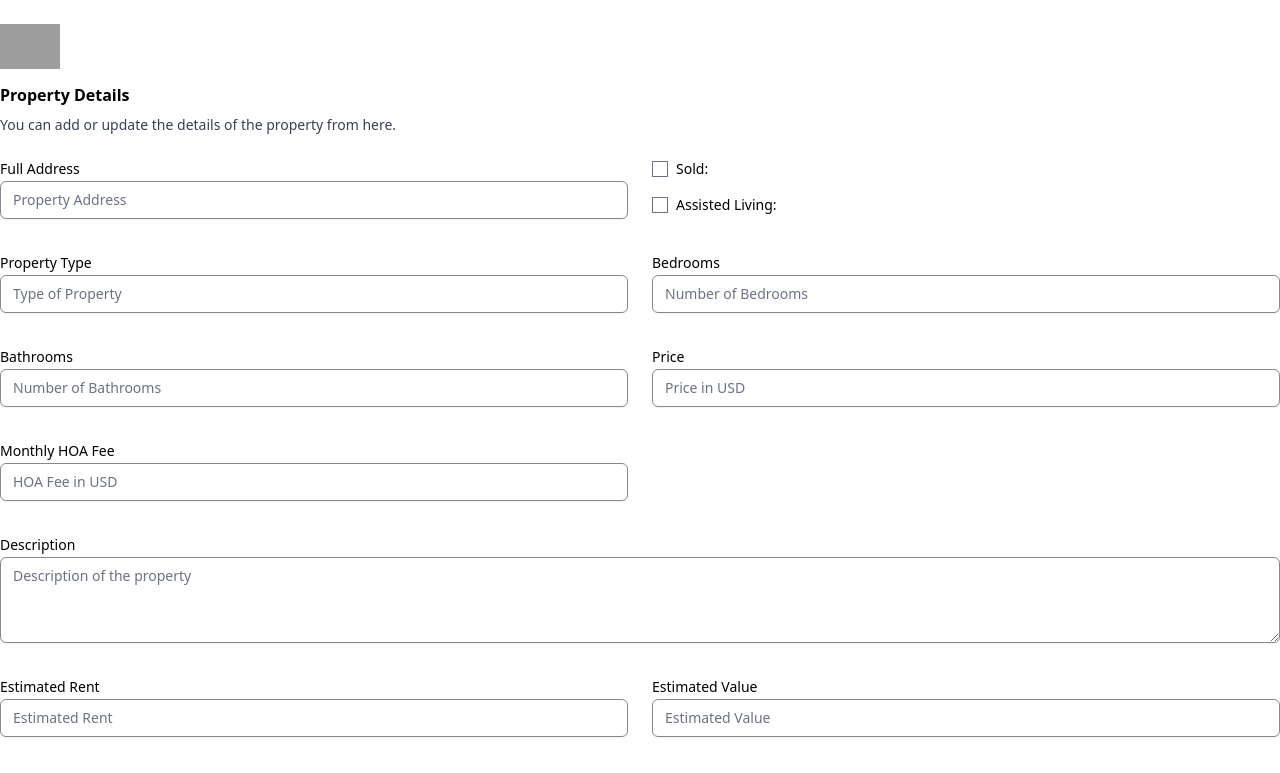
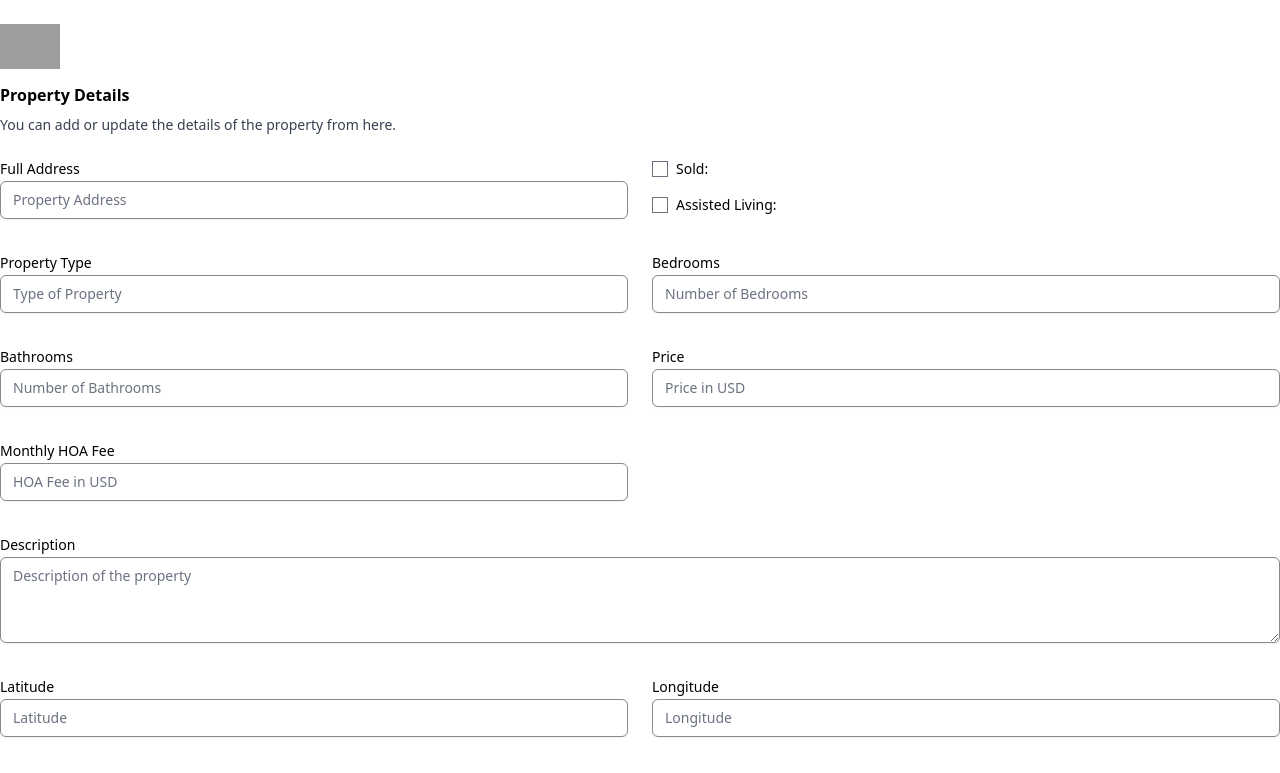
Before and after one commit to martoast/thecreativeone-listings-app, a Nuxt app: page /admin/1/edit in a window 1280 px wide. Shown: the top 773 px of the page. Built offline with nearby package versions, Linux system fonts and the light colour scheme; no server answers; grey boxes are pictures that could not be loaded.

Commit message:
lat lng to property form

```diff
--- a/components/PropertyForm.vue
+++ b/components/PropertyForm.vue
@@ -105,6 +105,30 @@
             <label for="description" class="block text-sm font-medium leading-6">Description</label>
             <textarea v-model="property.description" id="description" rows="3" class="block w-full border-gray-400 rounded-md py-1.5 shadow-sm focus:ring-indigo-500 sm:text-sm sm:leading-6" placeholder="Description of the property"></textarea>
           </div>
+
+
+          <div class="sm:col-span-3">
+              <label for="latitude" class="block text-sm font-medium leading-6">Latitude</label>
+              <input v-model="property.latitude" required type="number" step="any" id="latitude" class="block w-full border-gray-400 rounded-md py-1.5 shadow-sm focus:ring-indigo-500 sm:text-sm sm:leading-6" placeholder="Latitude">
+          </div>
+
+          <div class="sm:col-span-3">
+              <label for="longitude" class="block text-sm font-medium leading-6">Longitude</label>
+              <input v-model="property.longitude" required type="number" step="any" id="longitude" class="block w-full border-gray-400 rounded-md py-1.5 shadow-sm focus:ring-indigo-500 sm:text-sm sm:leading-6" placeholder="Longitude">
+          </div>
+
+
+
+
+
+
+
+
+
+
+
+
+
 
             <div class="sm:col-span-3">
                 <label for="rent-zestimate" class="block text-sm font-medium leading-6">Estimated Rent</label>
@@ -267,6 +291,8 @@ const defaultProperty = {
   tax_history: [],
   monthly_hoa_fee: null,
   assisted_living: false,
+  latitude: null,
+  longitude: null
 
 };
 
@@ -352,6 +378,8 @@ const fetchPropertyData = async () => {
         property.value.price_history = response._data.priceHistory;
         property.value.tax_history = response._data.taxHistory;
         property.value.monthly_hoa_fee = response._data.monthlyHoaFee;
+        property.value.latitude = response._data.latitude;
+        property.value.longitude = response._data.longitude;
         // Update other properties as needed
       } else {
         console.error('Response error:', response.status);
@@ -387,7 +415,6 @@ const handleSubmit = async (e) => {
     nearby_homes: JSON.stringify(property.value.nearby_homes),
     price_history: JSON.stringify(property.value.price_history),
     tax_history: JSON.stringify(property.value.tax_history),
-    assisted_living: property.value.assisted_living
   };
     console.log('Creating new property...', propertyToSubmit);
     await propertiesStore.store({ property: propertyToSubmit });
```
